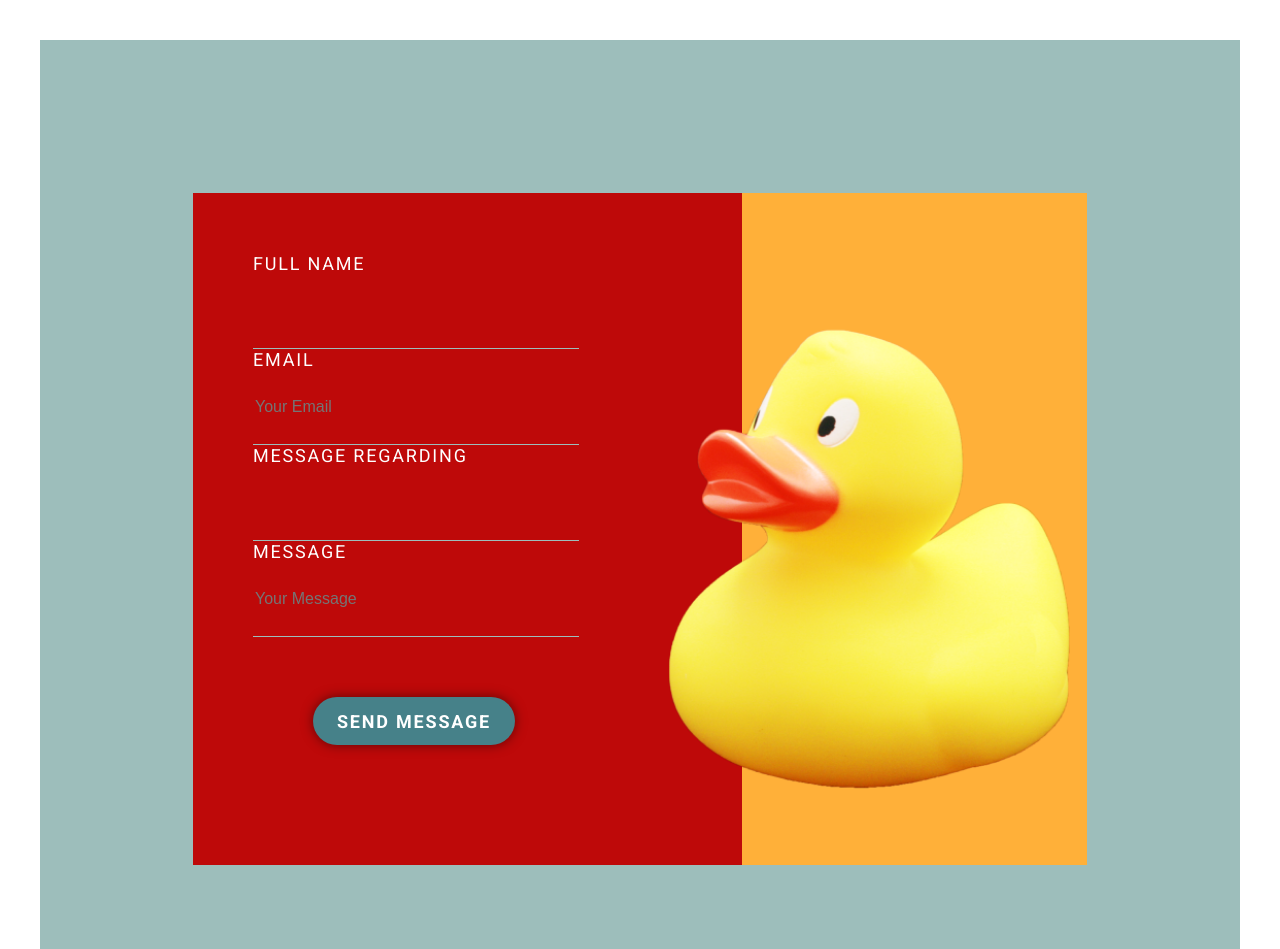
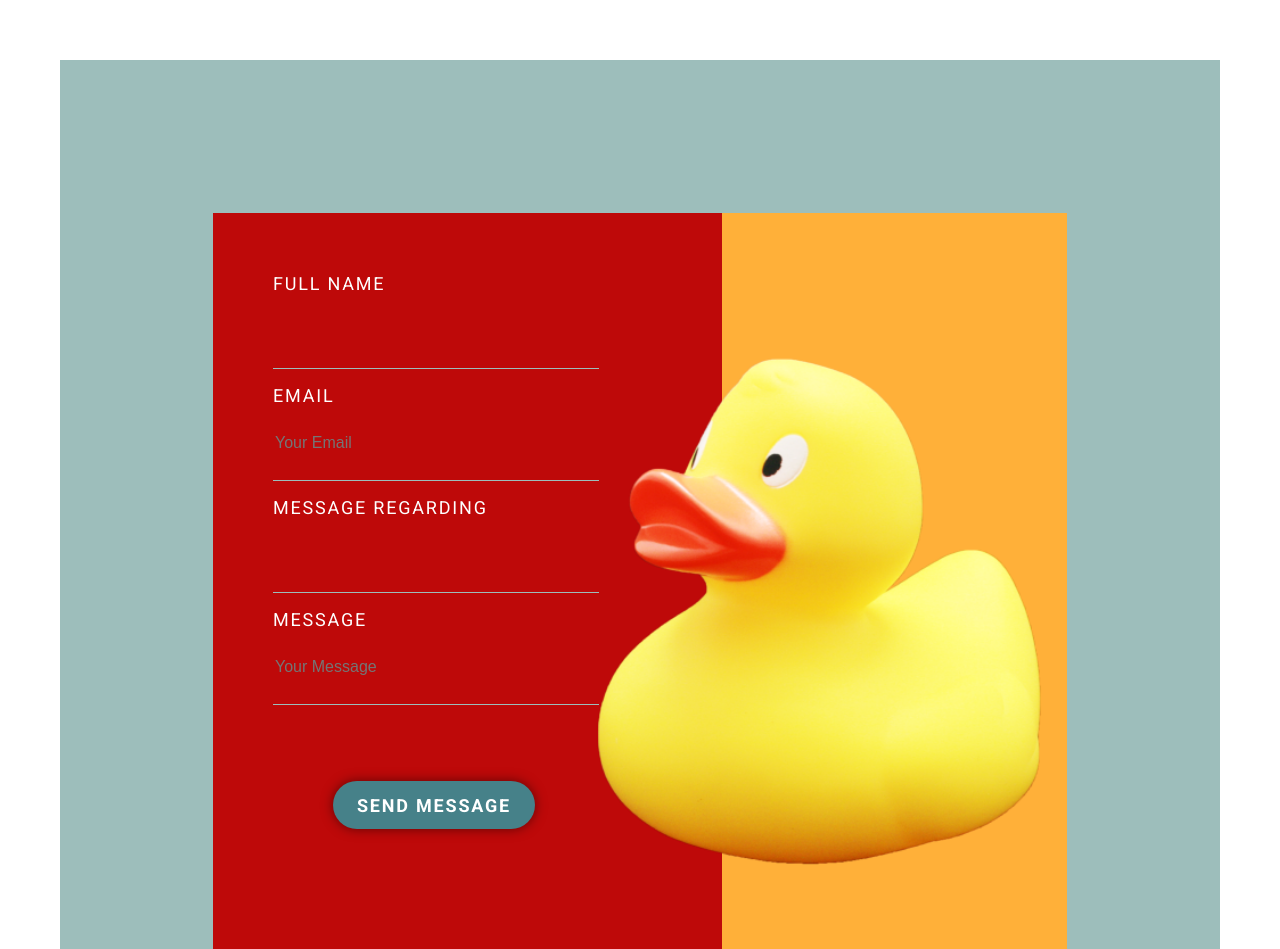
Before and after one commit to vasavipailla/forms_project, a plain HTML site: page index.html in a window 1280 px wide. Shown: the top 949 px of the page. Drawn offline with Linux system fonts and the light colour scheme.

Commit message:
updated form

```diff
--- a/index.html
+++ b/index.html
@@ -15,18 +15,16 @@
             <div class="container">
                 <form >
 
-                    <label class="name">FULL NAME</label>
-                    <input type="text" >
-                    <label class="name">EMAIL</label>
-                    <input type="email" placeholder="Your Email">
+                    <label for="name" class="name">FULL NAME</label>
+                    <input type="text" ><br>
+                    <label for="email" class="name">EMAIL</label>
+                    <input type="email" placeholder="Your Email"><br>
                     <label class="name">MESSAGE REGARDING</label>
-                    <input type="text">
+                    <input type="text"><br>
                     <label class="name">MESSAGE</label>
-                    <input type="text" placeholder="Your Message">
+                    <input type="text" placeholder="Your Message"><br>
                     <button type="send message" class="button">SEND MESSAGE</button>
-
                 </form>
-
                 <div class="box">
                      <img class="duck" src="images/hiclipart 2.png" alt="duck picture">
                 </div>
--- a/styles/index.css
+++ b/styles/index.css
@@ -1,7 +1,7 @@
 body {
     display: flex;
     justify-content: center;
-    margin: 40px;
+    margin: 60px;
 }
 
 
@@ -12,13 +12,16 @@ body {
     max-width: 1440px;
     min-height: 900px;
     background: #9DBEBB;
+
 }
+
 .container {
     display: flex;
     justify-content:space-between;
     margin:153px;
-    width: 954px;
-    /* height: 594px;  */
+    width:100%;
+    max-width: 954px;
+    min-height: 594px;
     background: #BE0909;
 
 }
@@ -28,12 +31,11 @@ body {
     justify-content: center;
     width:100%;
     max-width: 345px;
-    /* height: 594px; */
     background: #FFB039;
 }
 
 .duck{
-   margin-right: 90px;
+   margin-right: 150px;
    margin-top: 50px;
 }
 
@@ -62,35 +64,27 @@ input {
     width:100%;
     min-width: 111px;
     height: 21px;
-    /* left: 308px;
-    top: 217px; */
     font-family: 'Roboto';
     font-style: normal;
     font-weight: 400;
     font-size: 18px;
     line-height: 21px;
-    /* identical to box height */
     letter-spacing: 0.1em;
-    text-transform: uppercase;
+    /* text-transform: uppercase; */
     color: #FEFFFF;
 }
 
 .button {
     width: 202px;
     height: 48px;
-
     background: #468189;
     box-shadow: 0px 0px 12px rgba(0, 0, 0, 0.5);
     border-radius: 40px;
-left: calc(50% - 153px/2 - 211.5px);
-top: calc(50% - 21px/2 + 208.5px);
     font-family: 'Roboto';
     font-style: normal;
     font-weight: 700;
     font-size: 18px;
     line-height: 21px;
-/* identical to box height */
-text-align: center;
     letter-spacing: 0.1em;
     text-transform: uppercase;
     color: #FFFFFF;
```
Lines whose indentation alone changed are shown as unchanged.
